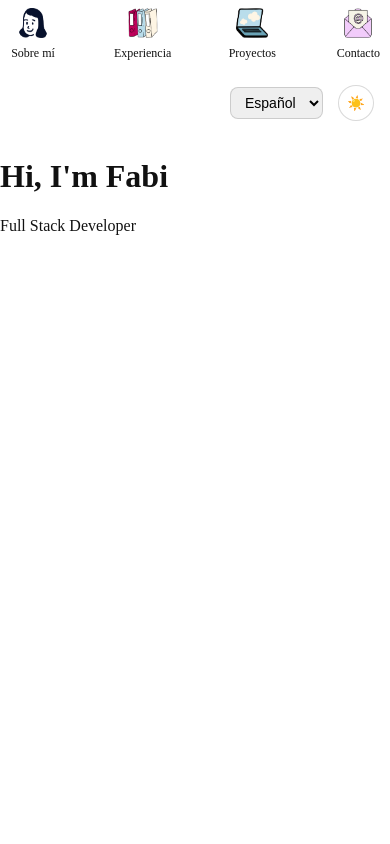
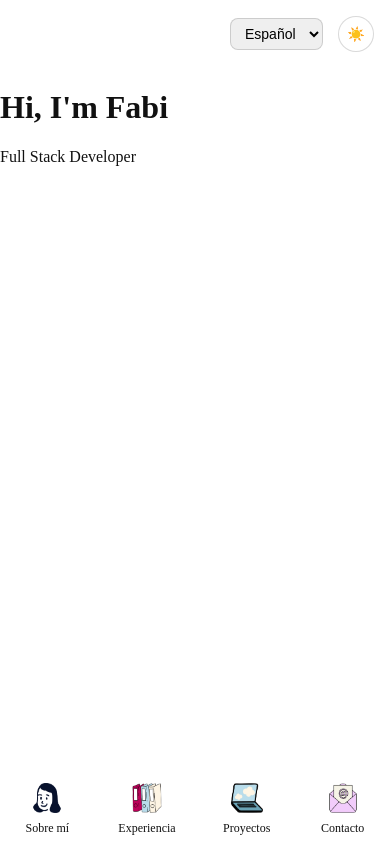
Before and after one commit to fabiolajsm/fabiolajsm-web, a React (Create React App) app: page / in a window 390 px wide. Built offline with nearby package versions, Linux system fonts and the light colour scheme.

Commit message:
Mobile styles

```diff
--- a/src/styles/Buttons.css
+++ b/src/styles/Buttons.css
@@ -23,7 +23,8 @@
   border-radius: 12px;
   transition: scale 0.3s ease-in;
 }
-.button:hover{
+
+.button:hover {
   scale: 1.05;
 }
 
@@ -48,10 +49,15 @@
 /* Mobile */
 @media (max-width: 768px) {
   .buttons {
+    max-width: fit-content;
+    order: 2;
     flex-direction: row;
-    justify-content: space-around;
+    justify-content: center;
+    align-items: center;
     height: auto;
     width: 100%;
+    margin: auto;
+    gap: 30px;
   }
 
   .button {
--- a/src/styles/Header.css
+++ b/src/styles/Header.css
@@ -15,7 +15,7 @@
 #language-select {
   padding: 6px 10px;
   border-radius: 8px;
-  border: 1px solid rgba(0,0,0,0.15);
+  border: 1px solid rgba(0, 0, 0, 0.15);
   font-size: 14px;
   cursor: pointer;
 }
@@ -25,7 +25,7 @@
   width: 36px;
   height: 36px;
   border-radius: 999px;
-  border: 1px solid rgba(0,0,0,0.15);
+  border: 1px solid rgba(0, 0, 0, 0.15);
   background: white;
   cursor: pointer;
 
--- a/src/styles/Layout.css
+++ b/src/styles/Layout.css
@@ -1,8 +1,10 @@
 .layout {
   display: flex;
+  flex-direction: row;
   width: 100%;
   height: 100%;
 }
+
 /* Testtt this is NOT final, just testing themes */
 .layout.light {
   background-color: #ffffff;
@@ -17,8 +19,6 @@
 .content {
   width: 100%;
   height: 100%;
-  flex-grow: 1;
-  min-width: 0;
 }
 
 /* Mobile */
@@ -30,12 +30,4 @@
   .content {
     order: 1;
   }
-
-  .sidebar {
-    order: 2;
-    width: 100%;
-    display: flex;
-    justify-content: center;
-    align-items: center;
-  }
 }
```
Also changed, not shown: src/components/Layout.tsx (line endings or trailing spaces).
